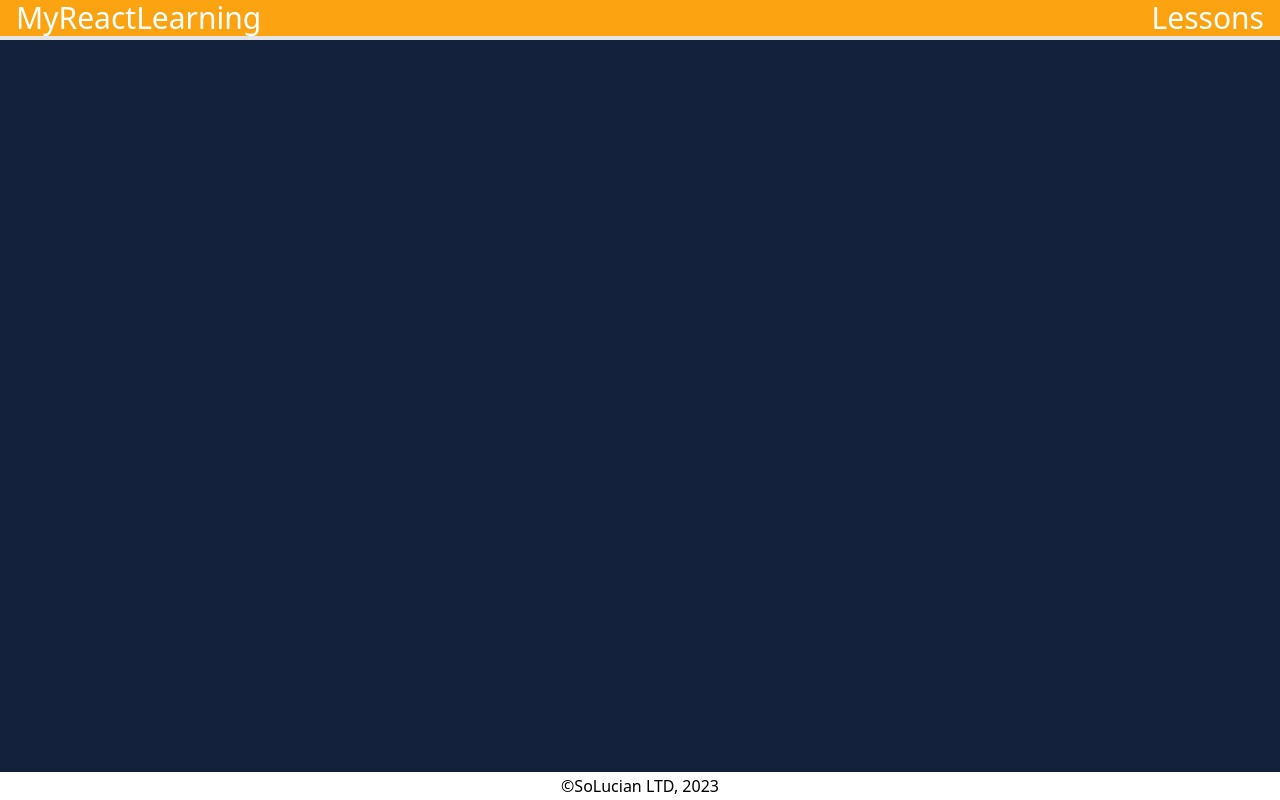
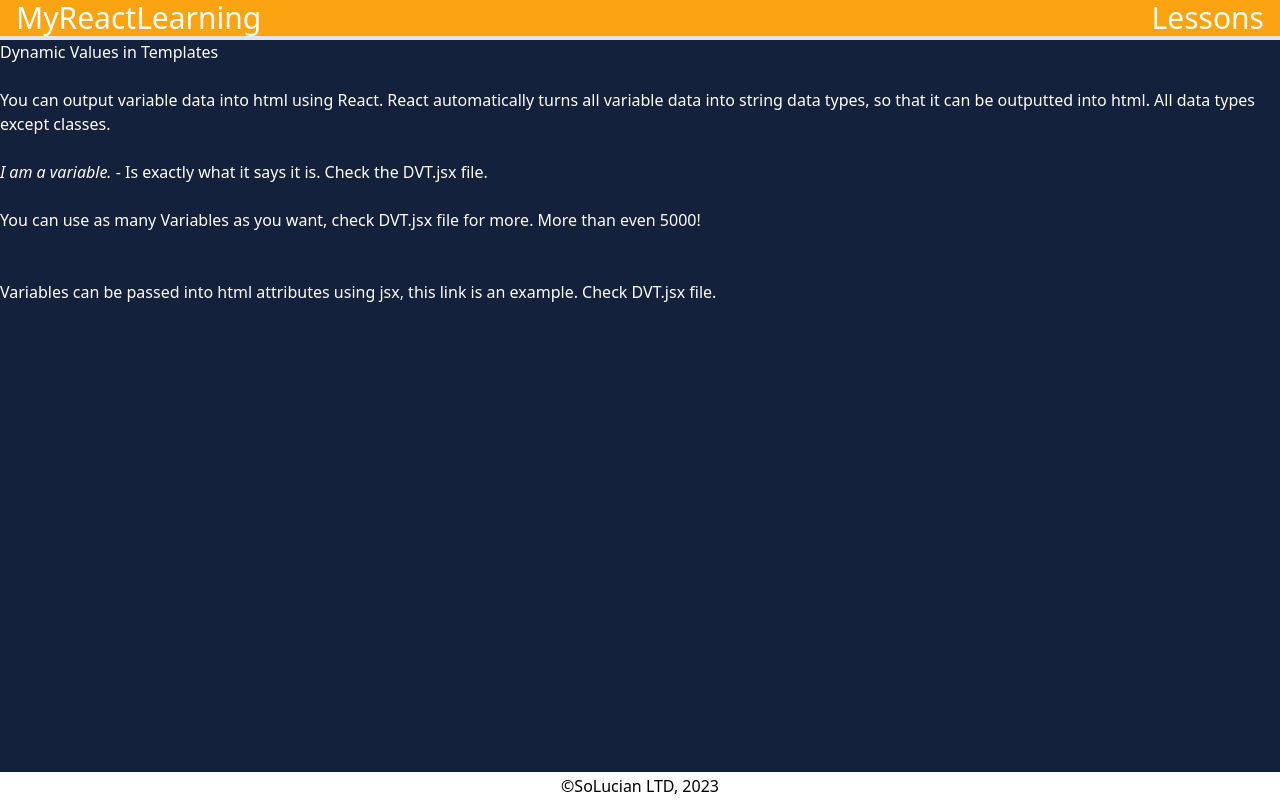
Before and after one commit to CoreyMckenzie/MyReactLearning, a React (Create React App) app: page /dvt in a window 1280 px wide. Built offline with nearby package versions, Linux system fonts and the light colour scheme.

Commit message:
Added first lesson - Dynamic Values in Templates alone with content. Styling will be added later for better comprehension. Routes and imports created accordingly.

```diff
--- a/src/App.js
+++ b/src/App.js
@@ -4,6 +4,7 @@ import Props from "./pages/Props"
 import Lessons from "./pages/Lessons";
 import Headerbar from "./Components/Headersurl";
 import Footer from "./Components/Footer"
+import DVT from './pages/DVT';
 
 
 function App() {
@@ -15,6 +16,7 @@ function App() {
         <Route path="/" element={<Home/>}></Route>
         <Route path="/lessons" element={<Lessons/>}></Route>
         <Route path="/props" element={<Props/>}></Route>
+        <Route path="/dvt" element={<DVT/>}></Route>
       </Routes>
     </Router>
   );
--- a/src/Components/Footer.jsx
+++ b/src/Components/Footer.jsx
@@ -2,8 +2,8 @@ import React from 'react'
 
 export default function Footer() {
   return (
-      <footer className="border-2 border-white bg-white bottom-0 absolute w-[100%] h-15">
-        <p className="text-black text-center">©SoLucian LTD, 2023</p>
+    <footer className="border-2 border-white bg-white bottom-0 absolute w-[100%] h-15">
+      <p className="text-black text-center">©SoLucian LTD, 2023</p>
     </footer>
   )
 }
--- /dev/null
+++ b/src/pages/DVT.jsx
@@ -0,0 +1,23 @@
+import React from 'react'
+
+export default function DVT() {
+    const title = 'I am a variable.';
+    const phrase_1 = 'You can use as many';
+    const phrase_2 = 'Variables as you want, check DVT.jsx file for more';
+    const wildNum = 5000;
+    const link = 'http://www.google.com';
+
+  return (
+    <div className="container">
+        <h1>Dynamic Values in Templates</h1>
+        <p><br/>You can output variable data into html using React. React automatically turns all variable data into string data types, so that it can be outputted into html. All data types except classes.</p>
+        <p><br/><em> {title} </em> - Is exactly what it says it is. Check the DVT.jsx file.</p>
+        <p><br/>{phrase_1} {phrase_2}. More than even { wildNum }!</p>
+        <br/>
+        <br/>
+        <p>Variables can be passed into html attributes using jsx, this <a href={ link }> link</a> is an example. Check DVT.jsx file.</p>
+
+
+    </div>
+  )
+}
--- a/src/pages/Lessons.jsx
+++ b/src/pages/Lessons.jsx
@@ -1,7 +1,16 @@
-import React from 'react'
+import React from 'react';
+import { useNavigate } from 'react-router-dom';
 
 export default function Lessons() {
+  const navigate = useNavigate();
   return (
-    <div>Lessons</div>
+    <div>
+      <ol>
+        <li className="cursor-pointer"> OOP - Object Orientated Programming</li>
+        <li className="cursor-pointer" onClick={() => navigate("/props")}>React - Props</li>
+        <li className="cursor-pointer" onClick={() => navigate("/dvt")}>React - DVT</li>
+
+      </ol>
+    </div>
   )
 }
```
